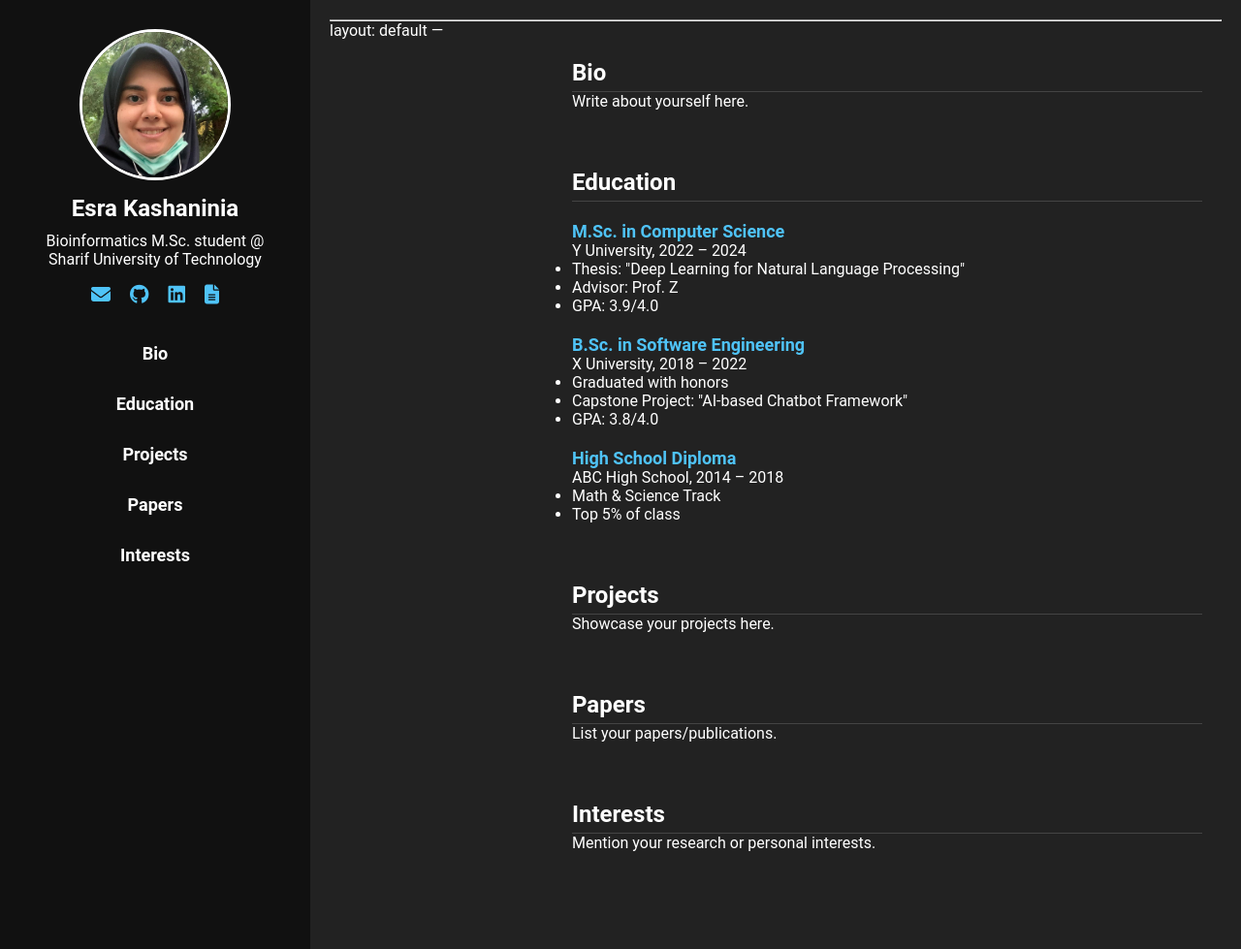
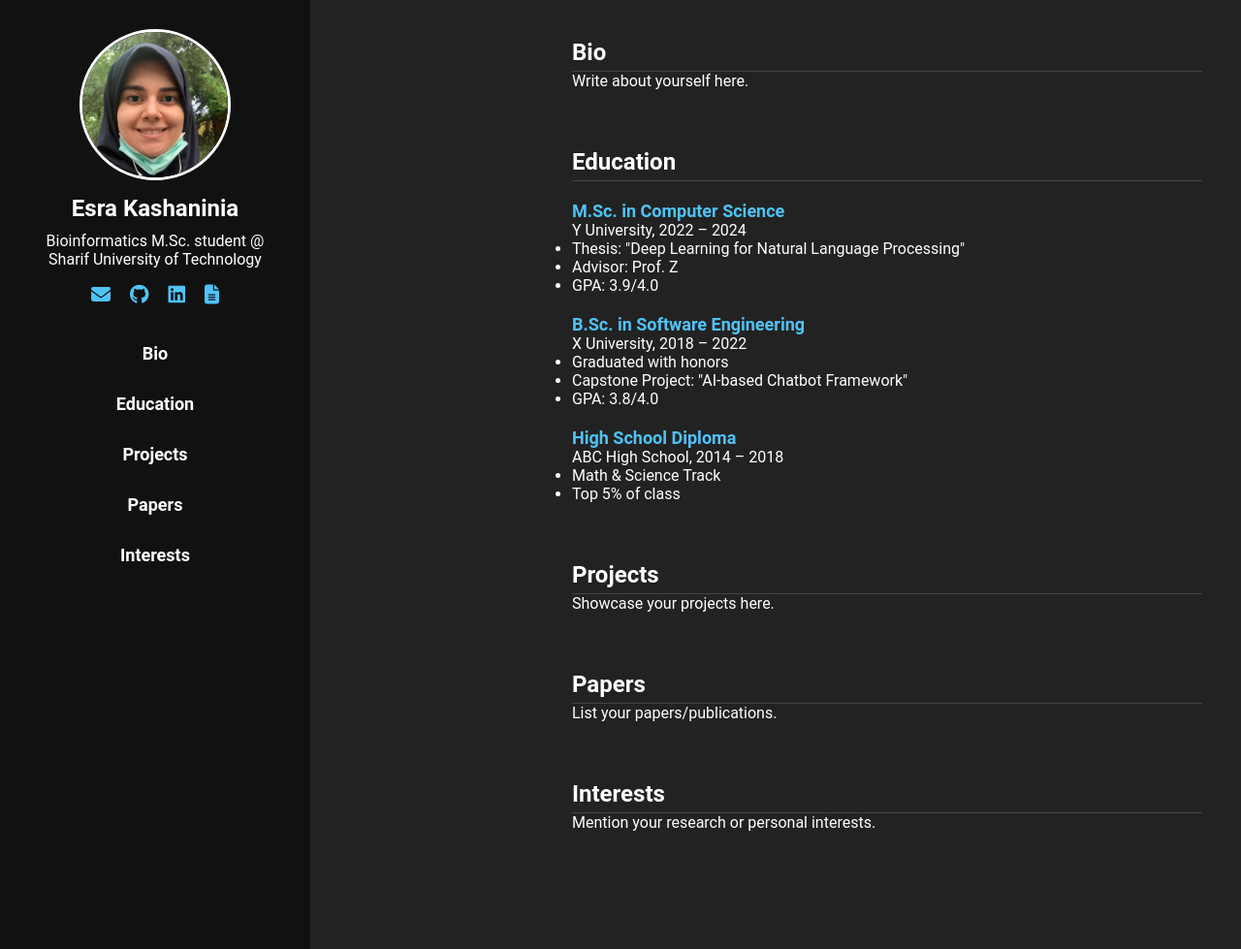
Before and after one commit to Esra-K/Esra-K.github.io, a Jekyll site: the page built from index.md, in a window 1280 px wide and 979 px high. Shown: the whole window at 97% size. Built offline with Jekyll 4.4.1, drawn with Linux system fonts in a browser that asks for light colours; our own code applies the rules of GitHub Pages for plain Markdown files.

Commit message:
moved layout: default to the very top

```diff
--- a/index.md
+++ b/index.md
@@ -1,9 +1,10 @@
+---
+layout: default
+---
+
 <!-- to change this page, use this link:
 https://chatgpt.com/share/6890cb27-2c98-8007-b481-202e8135ae4d -->
 
----
-layout: default
----
 
 <div class="main-content">
   <!-- <nav class="navbar">
```
